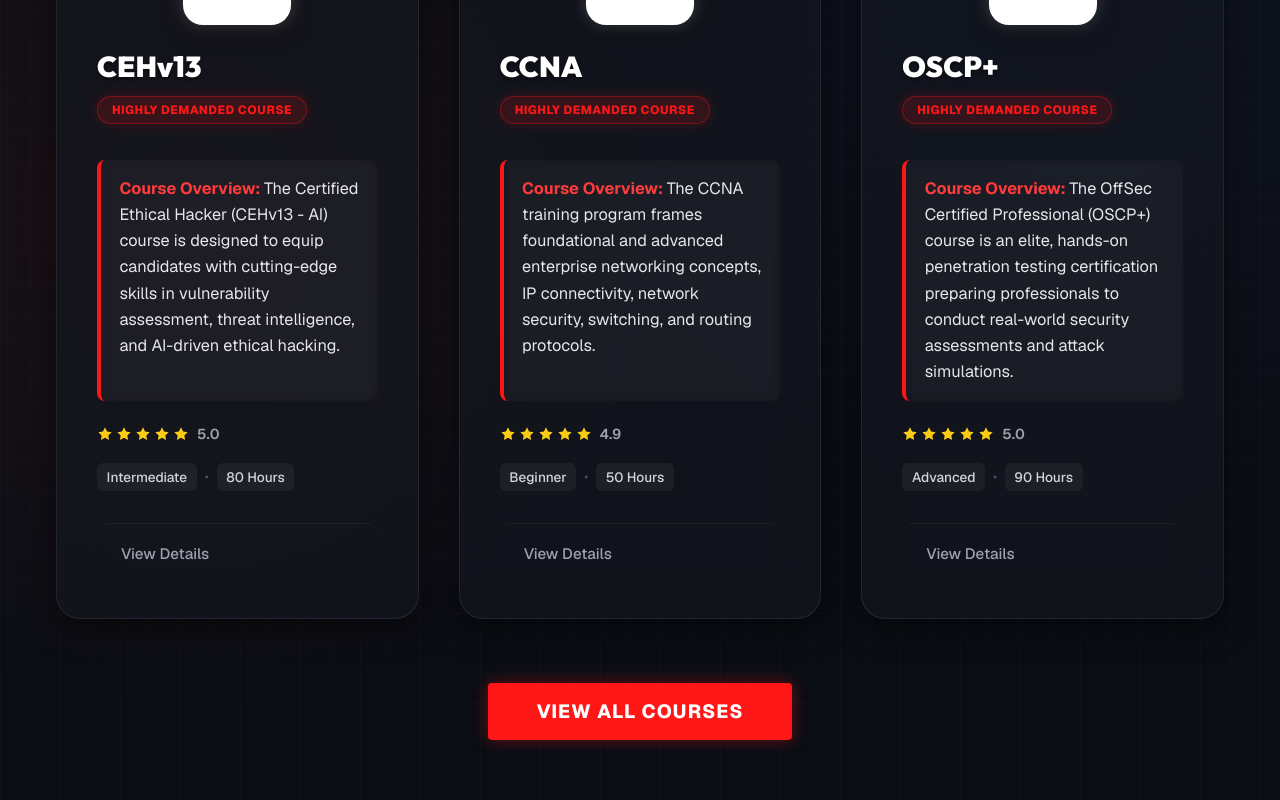
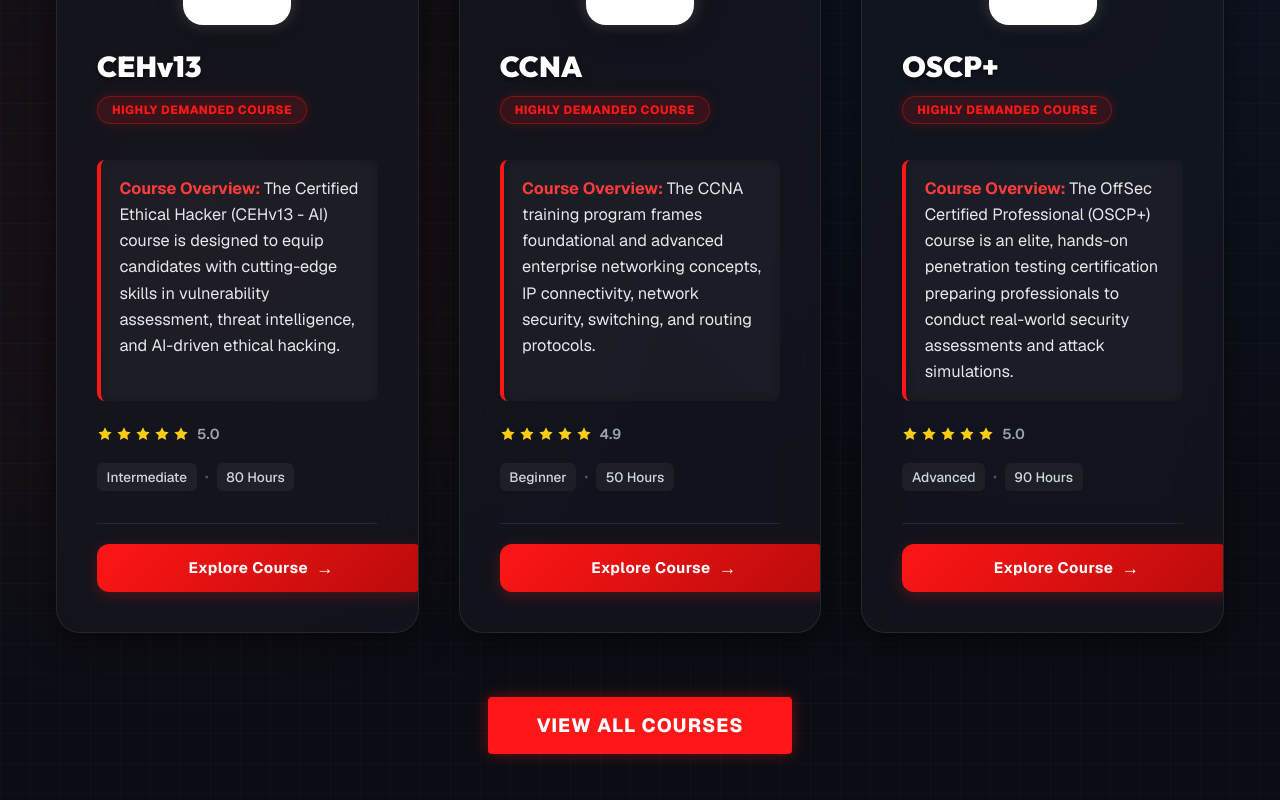
Before and after one commit to sarthakjain-cell/CyberiumX, a Next.js app: page / in a window 1280 px wide. Shown: the part 3121-3921 px from the top of the page. Built offline with nearby package versions, Linux system fonts and the light colour scheme.

Commit message:
fix(courses): remove scale blur and make Explore Course CTA crystal-clear

```diff
--- a/src/components/CoursesGrid.module.css
+++ b/src/components/CoursesGrid.module.css
@@ -97,13 +97,19 @@
   border: 1px solid rgba(255,255,255,0.08);
   border-radius: 24px;
   padding: 2.5rem;
-  transition: all 0.4s cubic-bezier(0.4, 0, 0.2, 1);
+  transition: transform 0.3s cubic-bezier(0.16, 1, 0.3, 1), border-color 0.3s ease, box-shadow 0.3s ease;
   display: flex;
   flex-direction: column;
   position: relative;
   overflow: hidden;
   backdrop-filter: blur(25px);
+  -webkit-backdrop-filter: blur(25px);
   box-shadow: 0 10px 30px rgba(0, 0, 0, 0.5);
+  -webkit-font-smoothing: antialiased;
+  -moz-osx-font-smoothing: grayscale;
+  text-rendering: optimizeLegibility;
+  backface-visibility: hidden;
+  transform: translateZ(0);
 }
 
 /* Top Accent Glow */
@@ -120,9 +126,9 @@
 }
 
 .card:hover {
-  transform: translateY(-12px) scale(1.02);
-  border-color: rgba(252, 22, 22, 0.3);
-  box-shadow: 0 30px 60px rgba(0, 0, 0, 0.7), 0 0 50px rgba(252, 22, 22, 0.1);
+  transform: translateY(-8px);
+  border-color: rgba(252, 22, 22, 0.35);
+  box-shadow: 0 25px 50px rgba(0, 0, 0, 0.7), 0 0 40px rgba(252, 22, 22, 0.15);
 }
 
 .card:hover::before {
@@ -366,56 +372,59 @@
   color: #ffffff !important;
 }
 
-/* Creative Animated Footer Button */
+/* Direct, High-Impact CTA Button */
 .cardFooter {
   position: relative;
-  overflow: hidden;
-  height: 54px;
-  border-radius: 12px;
-  border-top: 1px solid rgba(255, 255, 255, 0.05);
   margin-top: auto;
-  transition: all 0.3s ease;
+  padding-top: 1.25rem;
+  border-top: 1px solid rgba(255, 255, 255, 0.08);
+  width: 100%;
 }
 
 .cardLink {
-  display: block;
-  padding: 1.25rem 1.5rem;
-  color: #9ca3af;
+  display: flex;
+  align-items: center;
+  justify-content: center;
+  gap: 0.5rem;
+  width: 100%;
+  padding: 0.92rem 1.5rem;
+  background: linear-gradient(135deg, #ff1616 0%, #b90b0b 100%);
+  color: #ffffff !important;
   font-size: 0.95rem;
-  font-weight: 500;
+  font-weight: 700;
+  letter-spacing: 0.03em;
+  border-radius: 12px;
   text-decoration: none;
-  transition: all 0.4s cubic-bezier(0.4, 0, 0.2, 1);
+  box-shadow: 0 4px 15px rgba(255, 22, 22, 0.25);
+  transition: all 0.25s cubic-bezier(0.16, 1, 0.3, 1);
+  -webkit-font-smoothing: antialiased;
+  -moz-osx-font-smoothing: grayscale;
+  text-rendering: optimizeLegibility;
+  backface-visibility: hidden;
+  transform: translateZ(0);
+}
+
+.cardArrow {
+  display: inline-block;
+  transition: transform 0.25s ease;
+  font-size: 1.1rem;
+  line-height: 1;
+}
+
+.card:hover .cardLink,
+.cardLink:hover {
+  background: linear-gradient(135deg, #ff2a2a 0%, #cf1111 100%);
+  box-shadow: 0 6px 22px rgba(255, 22, 22, 0.5);
+  color: #ffffff !important;
+}
+
+.card:hover .cardArrow,
+.cardLink:hover .cardArrow {
+  transform: translateX(5px);
 }
 
 .cardLinkReveal {
-  position: absolute;
-  top: 0;
-  left: 0;
-  width: 100%;
-  height: 100%;
-  display: flex;
-  align-items: center;
-  justify-content: center;
-  background: linear-gradient(135deg, var(--primary) 0%, #b91c1c 100%);
-  color: white;
-  font-weight: 700;
-  letter-spacing: 0.05em;
-  transform: translateY(100%);
-  transition: transform 0.4s cubic-bezier(0.4, 0, 0.2, 1);
-}
-
-.card:hover .cardFooter {
-  border-color: transparent;
-  box-shadow: 0 10px 20px rgba(239, 68, 68, 0.2);
-}
-
-.card:hover .cardLink {
-  transform: translateY(-100%);
-  opacity: 0;
-}
-
-.card:hover .cardLinkReveal {
-  transform: translateY(0);
+  display: none;
 }
 
 /* CTA Section at bottom */
--- a/src/components/CoursesPreview.tsx
+++ b/src/components/CoursesPreview.tsx
@@ -132,11 +132,9 @@
 
               {/* Action Footer */}
               <div className={styles.cardFooter}>
-                <Link href={course.link} className={styles.cardLink} aria-label={`View details for ${course.title}`}>
-                  View Details
-                </Link>
-                <Link href={course.link} className={styles.cardLinkReveal} aria-hidden="true" tabIndex={-1}>
-                  Explore Course →
+                <Link href={course.link} className={styles.cardLink} aria-label={`Explore ${course.title}`}>
+                  <span>Explore Course</span>
+                  <span className={styles.cardArrow}>→</span>
                 </Link>
               </div>
             </div>
```
Also changed, not shown: src/components/CoursesGrid.tsx (+3 -5 lines).
